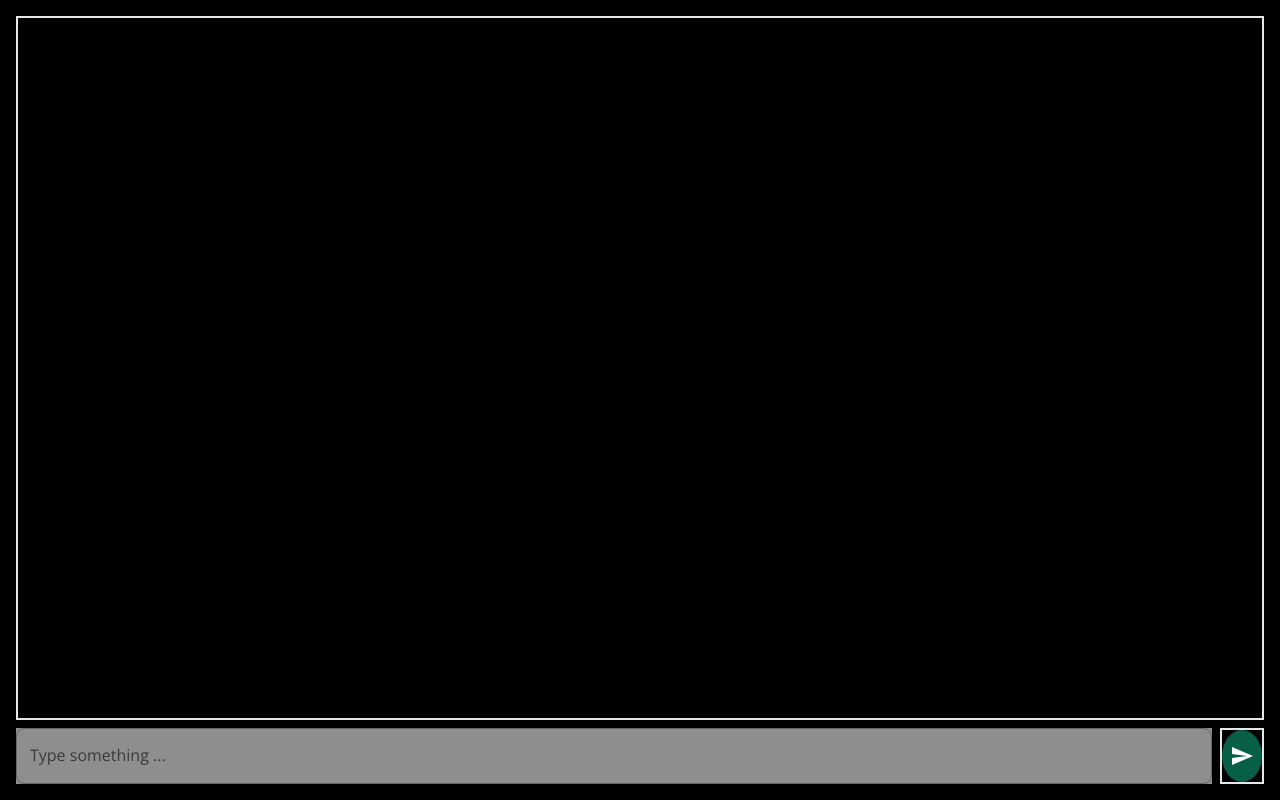
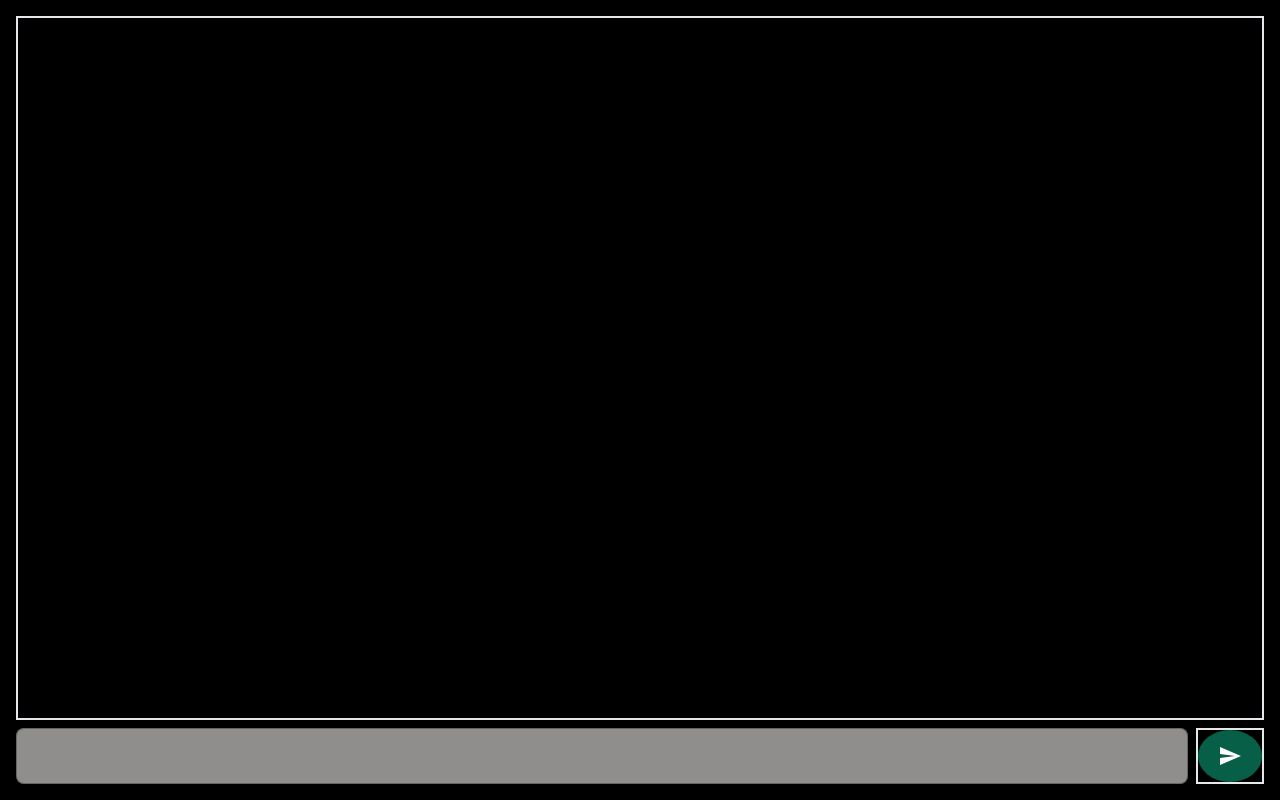
Before and after one commit to nrnbt/matrix-verse, a Next.js app: page /image in a window 1280 px wide. Built offline with nearby package versions, Linux system fonts and the light colour scheme.

Commit message:
changed api key

```diff
--- a/src/pages/image.tsx
+++ b/src/pages/image.tsx
@@ -4,6 +4,7 @@ import Head from 'next/head'
 import { Configuration, OpenAIApi } from 'openai'
 import { FunctionComponent, useState } from 'react'
 import SendIcon from '@mui/icons-material/Send'
+import { COLORS } from '@/site-settings/theme/color'
 
 const ImagePage: FunctionComponent = () => {
   const [prompt, setPrompt] = useState('')
@@ -52,16 +53,19 @@ const ImagePage: FunctionComponent = () => {
         </div>
         <div className='flex w-full gap-2'>
           <TextField
-            label='Type something ...'
             value={prompt}
             onChange={(e) => setPrompt(e.target.value)}
-            className='w-full'
+            className='w-full rounded-lg'
             onKeyDown={(e) => {
               e.keyCode === 13 && handleClick()
+            }}
+            sx={{
+              input: { color: COLORS.primary.dark }
             }}
           />
           <div className='flex border-2'>
             <IconButton
+              className='w-16'
               disabled={loading}
               onClick={handleClick}
             >
```
Also changed, not shown: 1 other file (tests, documents, lock files or other folders).
